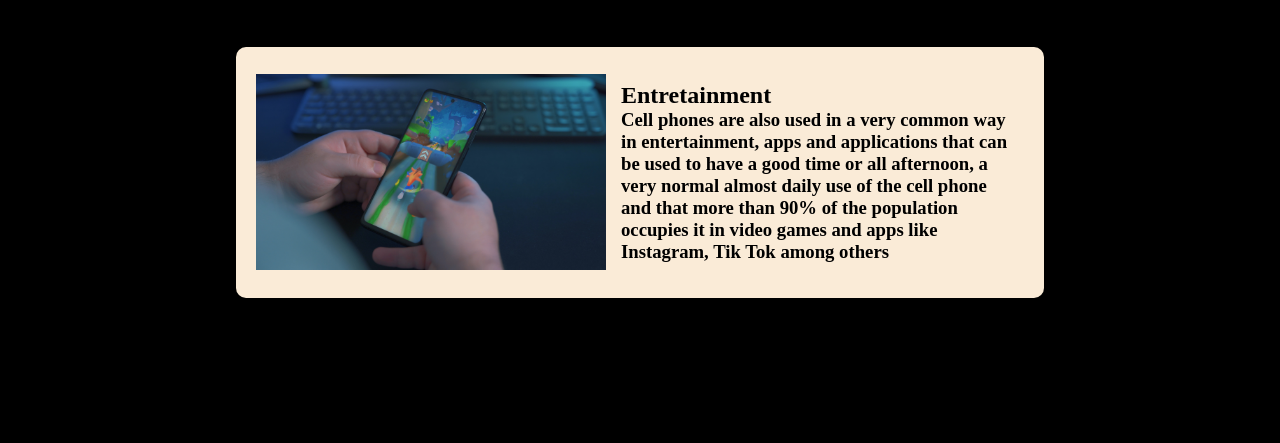
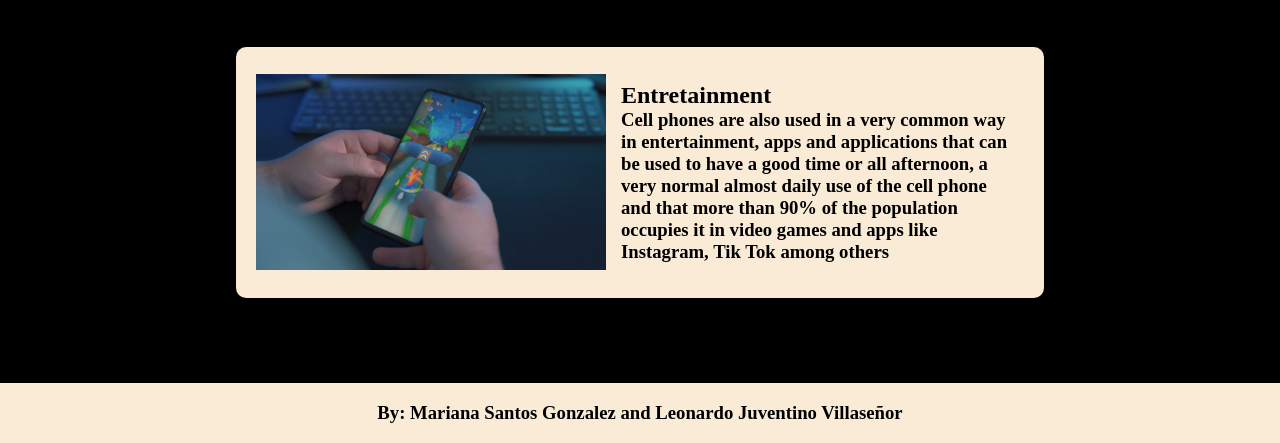
Before and after one commit to TCT1/CellphoneUsage, a plain HTML site: page index.html in a window 1280 px wide. Shown: the part 1324-1767 px from the top of the page. Before the commit the page ends 1647 px from the top, so only its background shows below. Drawn offline with nearby package versions, Linux system fonts and the light colour scheme.

Commit message:
se agregaron los creditos

```diff
--- a/index.html
+++ b/index.html
@@ -76,7 +76,9 @@
 </body>
 
 <footer>
-
+    <h3 class="credits">
+        By: Mariana Santos Gonzalez and Leonardo Juventino Villaseñor
+    </h3>
 </footer>
 
 <script src="https://cdn.jsdelivr.net/npm/bootstrap@5.1.3/dist/js/bootstrap.bundle.min.js" integrity="sha384-ka7Sk0Gln4gmtz2MlQnikT1wXgYsOg+OMhuP+IlRH9sENBO0LRn5q+8nbTov4+1p" crossorigin="anonymous"></script>
--- a/style.css
+++ b/style.css
@@ -117,6 +117,20 @@ nav li a{
     padding: 15px;
 }
 
+footer{
+    margin-top: 60px;
+    background-color: antiquewhite;
+    height: 60px;
+    display: flex;
+    flex-direction: column;
+    justify-content: center;
+    align-items: center;
+}
+
+.credits{
+    color: black;
+}
+
 @media (max-width: 1150px){
     .texto-interior{
         left: 20%;
```
